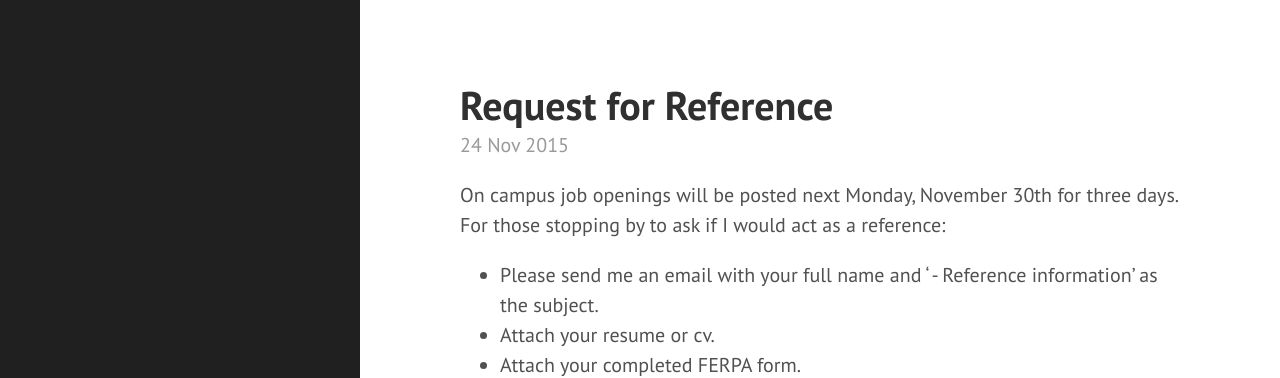
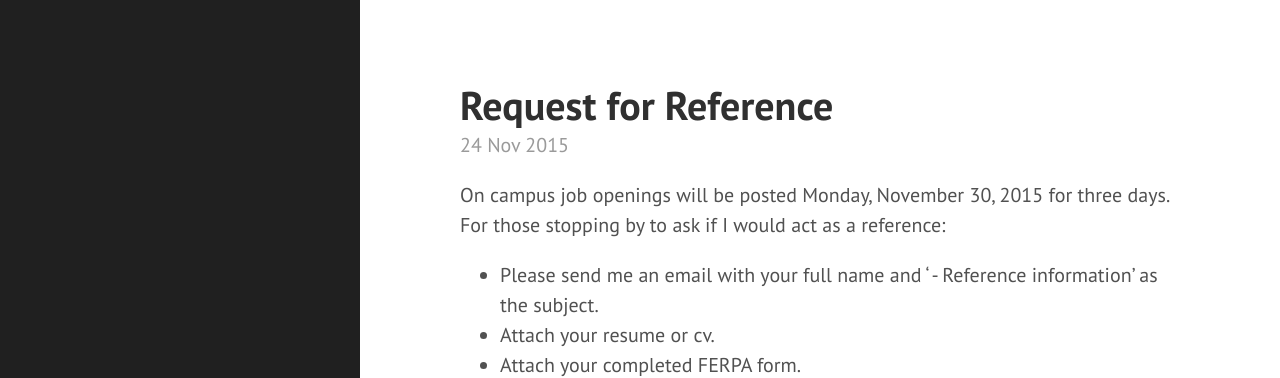
Before and after one commit to denisecase/denisecase.github.io, a Jekyll site: the page built from _posts/2015-11-24-request_for_reference.md, in a window 1280 px wide and 1142 px high. Shown: the top 378 px of the window. Built offline with Jekyll 4.4.1, drawn with Linux system fonts in a browser that asks for light colours; Markdown is read by kramdown in place of the engine named in the settings; comment, search, counter and statistics services are not loaded.

Commit message:
Update 2015-11-24-request_for_reference.md

```diff
--- a/_posts/2015-11-24-request_for_reference.md
+++ b/_posts/2015-11-24-request_for_reference.md
@@ -3,7 +3,7 @@ layout: post
 title: Request for Reference
 ---
 
-On campus job openings will be posted next Monday, November 30th for three days.
+On campus job openings will be posted Monday, November 30, 2015 for three days.
 For those stopping by to ask if I would act as a reference:
 
 * Please send me an email with your full name and ' - Reference information' as the subject.
```
